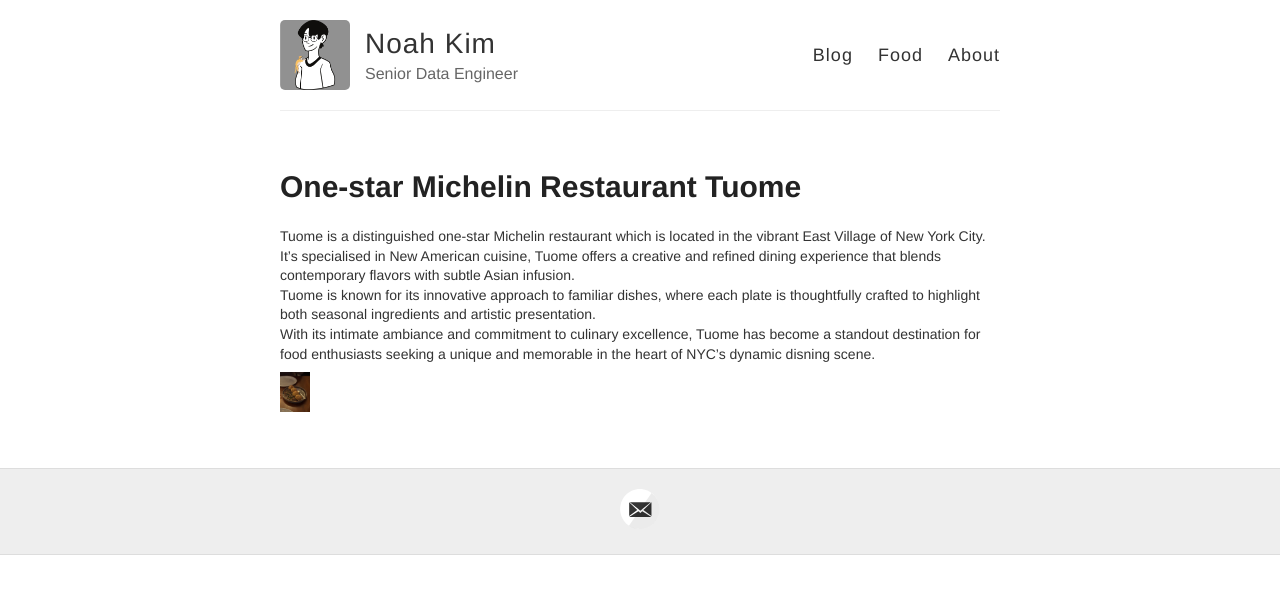
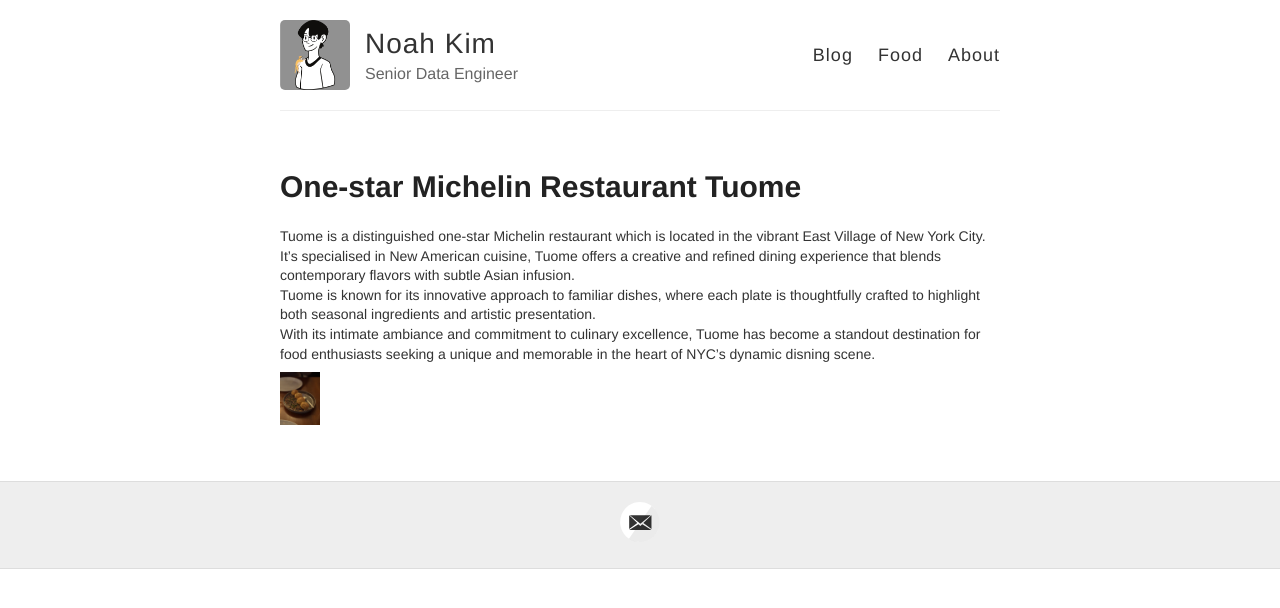
Before and after one commit to noahtjkim/noahtjkim.github.io, a Jekyll site: the page built from _posts/2024-08-24-Tuome.md, in a window 1280 px wide. Shown: the top 608 px of the page. Built offline with Jekyll 4.4.1, drawn with Linux system fonts in a browser that asks for light colours.

Commit message:
Update 2024-08-24-Tuome.md

```diff
--- a/_posts/2024-08-24-Tuome.md
+++ b/_posts/2024-08-24-Tuome.md
@@ -9,4 +9,4 @@
 Tuome is known for its innovative approach to familiar dishes, where each plate is thoughtfully crafted to highlight both seasonal ingredients and artistic presentation.
 With its intimate ambiance and commitment to culinary excellence, Tuome has become a standout destination for food enthusiasts seeking a unique and memorable in the heart of NYC's dynamic disning scene.
 
-![appetiser_1](/images/tuome/appetiser_1.jpg){: style="width:30px;" }
+![appetiser_1](/images/tuome/appetiser_1.jpg){: style="width:40px;" }
```
